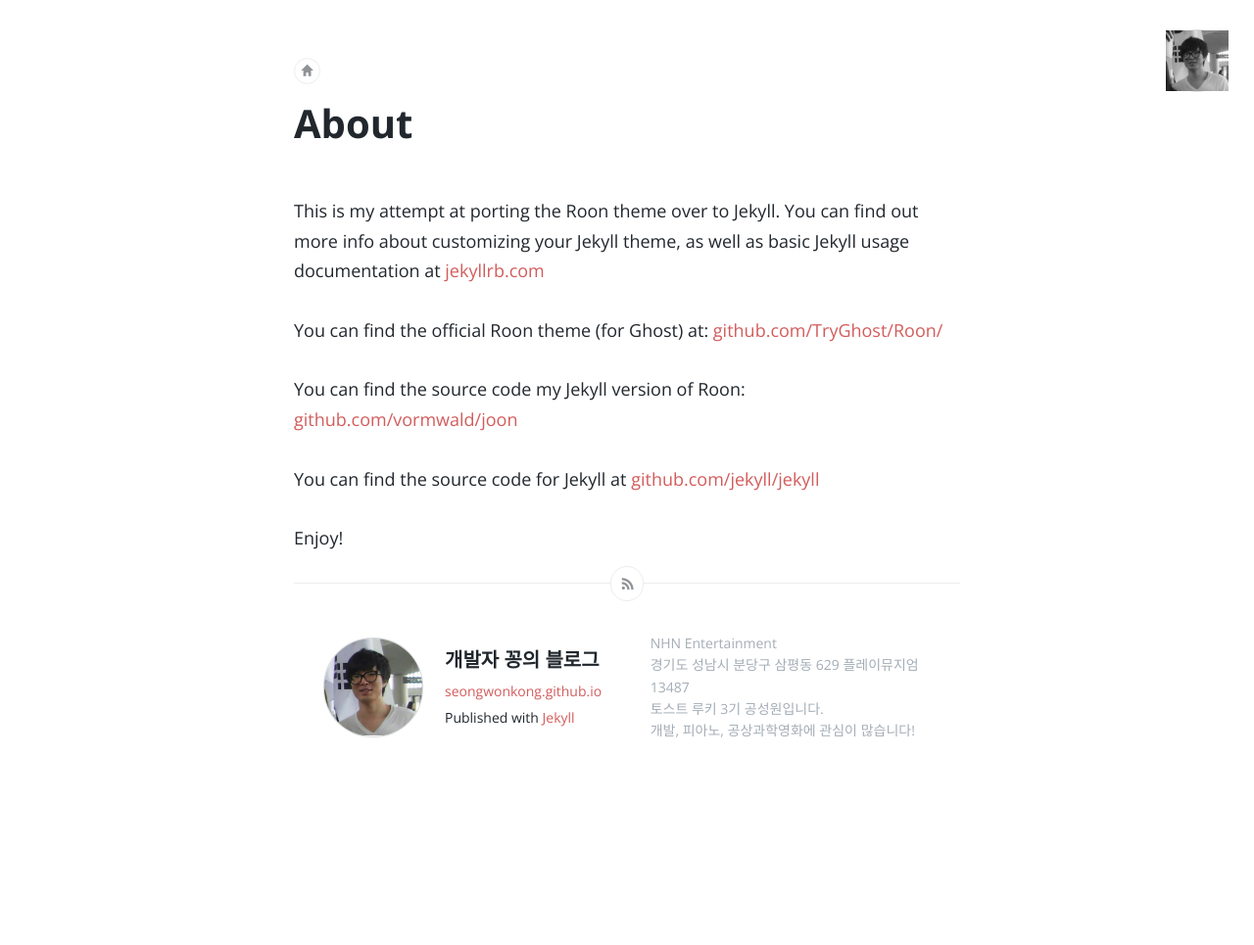
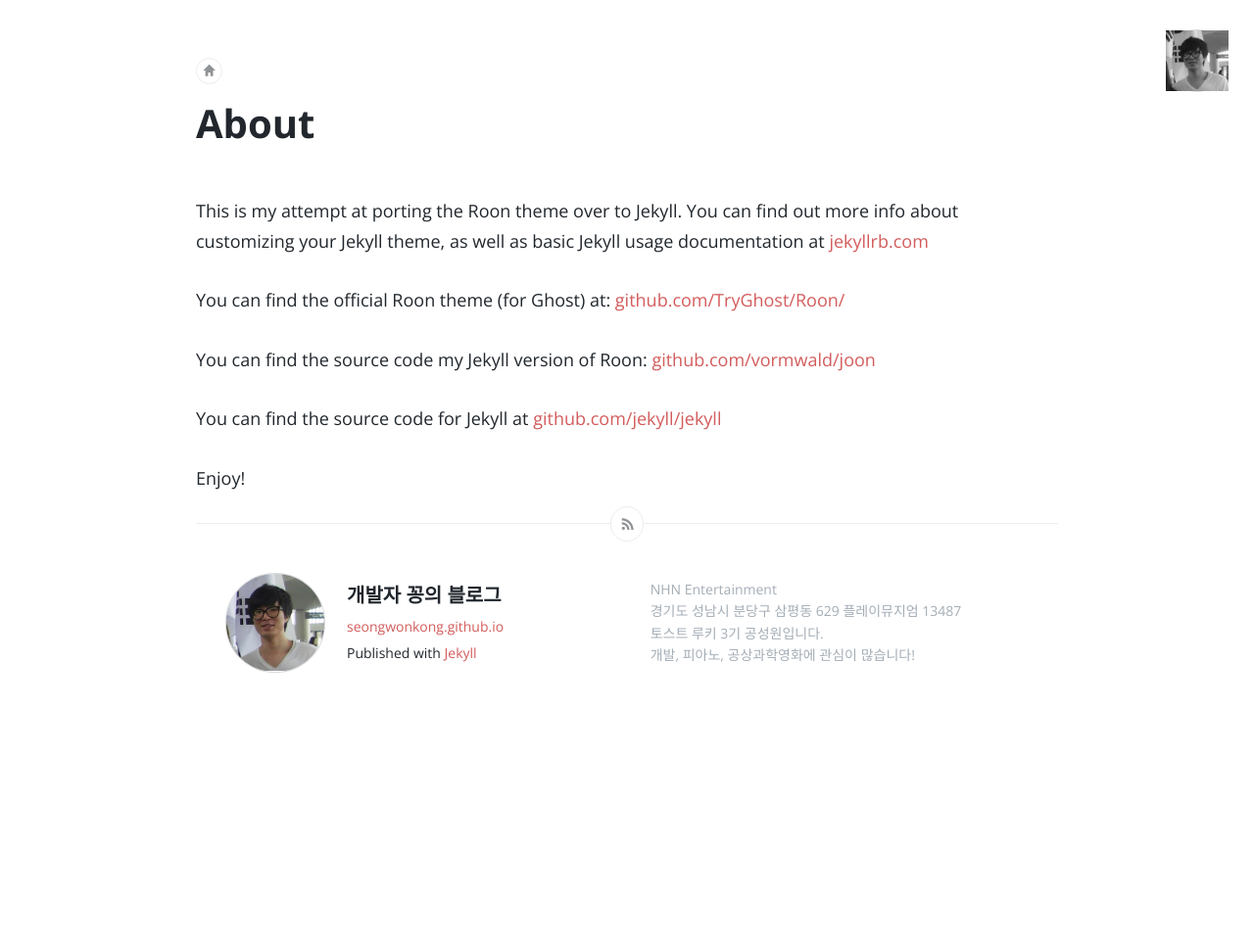
Before and after one commit to SeongWonKong/seongwonkong.github.io, a Jekyll site: the page built from about.md, in a window 1280 px wide. Shown: the whole page at 98% size. Built offline with Jekyll 4.4.1, drawn with Linux system fonts in a browser that asks for light colours.

Commit message:
setting changed

```diff
--- a/css/screen.css
+++ b/css/screen.css
@@ -392,7 +392,7 @@ body.noimage {
 article {
     margin: 65px auto 0 auto;
     padding: 0 30px;
-    max-width: 680px;
+    max-width: 880px;
     text-align: left
 }
 article #home_link {
@@ -789,7 +789,7 @@ body.user article header {
     text-align: left;
     margin: 0 auto;
     margin-bottom: 15px;
-    max-width: 680px
+    max-width: 880px
 }
 body.user article header h1 {
     margin: 0;
@@ -799,7 +799,7 @@ body.user article .image-holder {
     height: 300px;
     margin: 0 auto 30px auto;
     overflow: hidden;
-    max-width: 680px;
+    max-width: 880px;
     -webkit-border-radius: 3px;
     -moz-border-radius: 3px;
     -ms-border-radius: 3px;
@@ -832,7 +832,7 @@ body.user article .image-holder img {
 body.user article .meta {
     display: block;
     margin: 0 auto 20px auto;
-    max-width: 680px;
+    max-width: 880px;
     text-align: left;
     font-size: 14px;
     color: #a4adb6;
@@ -884,7 +884,7 @@ body.user article .text {
     text-align: left;
     margin: 0 auto;
     padding-bottom: 80px;
-    max-width: 680px
+    max-width: 880px
 }
 body.user article .text p {
     display: inline;
@@ -932,7 +932,7 @@ body.user>#load_more {
 }
 #post_nav nav {
     margin: 0 auto;
-    max-width: 680px
+    max-width: 880px
 }
 #post_nav a {
     color: #909396;
@@ -1034,7 +1034,7 @@ body>footer>.inner, .post-footer>.inner {
     text-align: left;
     margin: 0 auto;
     padding: 0 30px;
-    max-width: 680px
+    max-width: 880px
 }
 body>footer #btn_feed, .post-footer #btn_feed {
     position: absolute;
@@ -1196,7 +1196,7 @@ body>.no-posts {
     margin: 50px auto 120px auto;
     font-size: 16px;
     padding: 0 30px;
-    max-width: 680px
+    max-width: 880px
 }
 body>.no-posts.not-found {
     margin-top: 100px
@@ -1387,7 +1387,7 @@ body.touch.user article .readmore {
         padding-top: 30%
     }
 }
-@media only screen and (max-width: 680px) {
+@media only screen and (max-width: 880px) {
     article .text strong .roon-img {
         margin-left: -7.5%;
         width: 115%
```
Also changed, not shown: _posts/2016-02-08-forth-content.md (+3 -3 lines).
